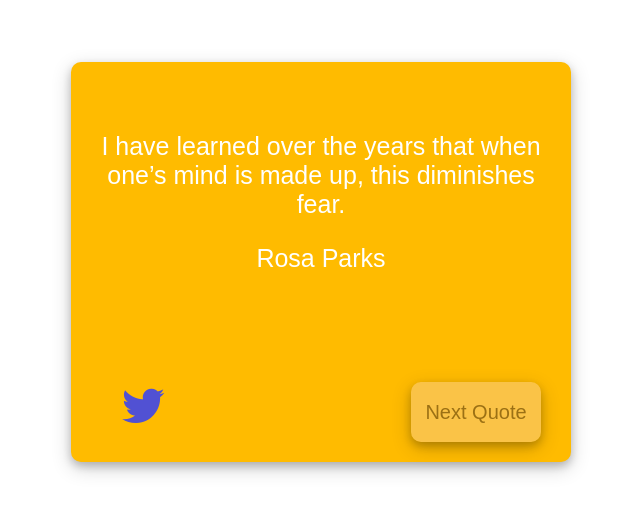
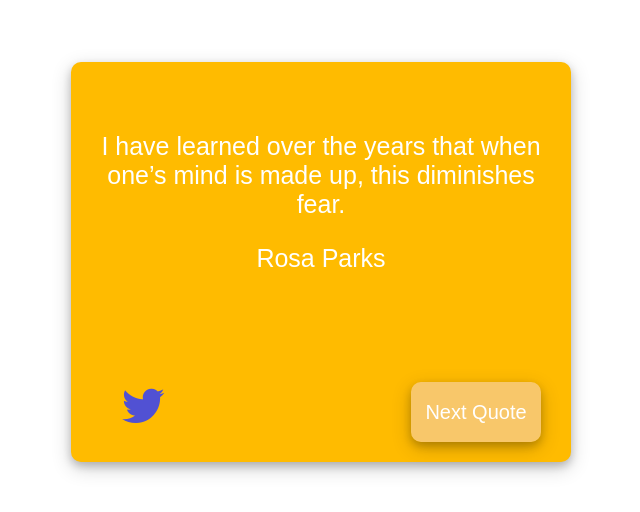
Before and after one commit to Antonioherazo1/quotes_machine, a React (Create React App) app: page / in a window 1280 px wide. Shown: the part 138-650 px from the top of the page, without its empty margins (319-959 px from the left). Built offline with nearby package versions, Linux system fonts and the light colour scheme.

Commit message:
fifth commit

```diff
--- a/src/App.css
+++ b/src/App.css
@@ -23,7 +23,7 @@ body {
 }
 
 .flatbutton {
-  color: #9b7014;
+  color: white;
   border: none;
   /* font-weight: bold; */
   font-size: 20px;
@@ -31,7 +31,7 @@ body {
   height: 60px;
   width: 130px;
   border-radius: 10px;
-  background-color: #f1d3d156;
+  background-color: #f1d3d181;
   text-align: center;
   box-shadow: 0 4px 8px 0 rgba(0, 0, 0, 0.2), 0 6px 20px 0 rgba(0, 0, 0, 0.19);
 }
```
